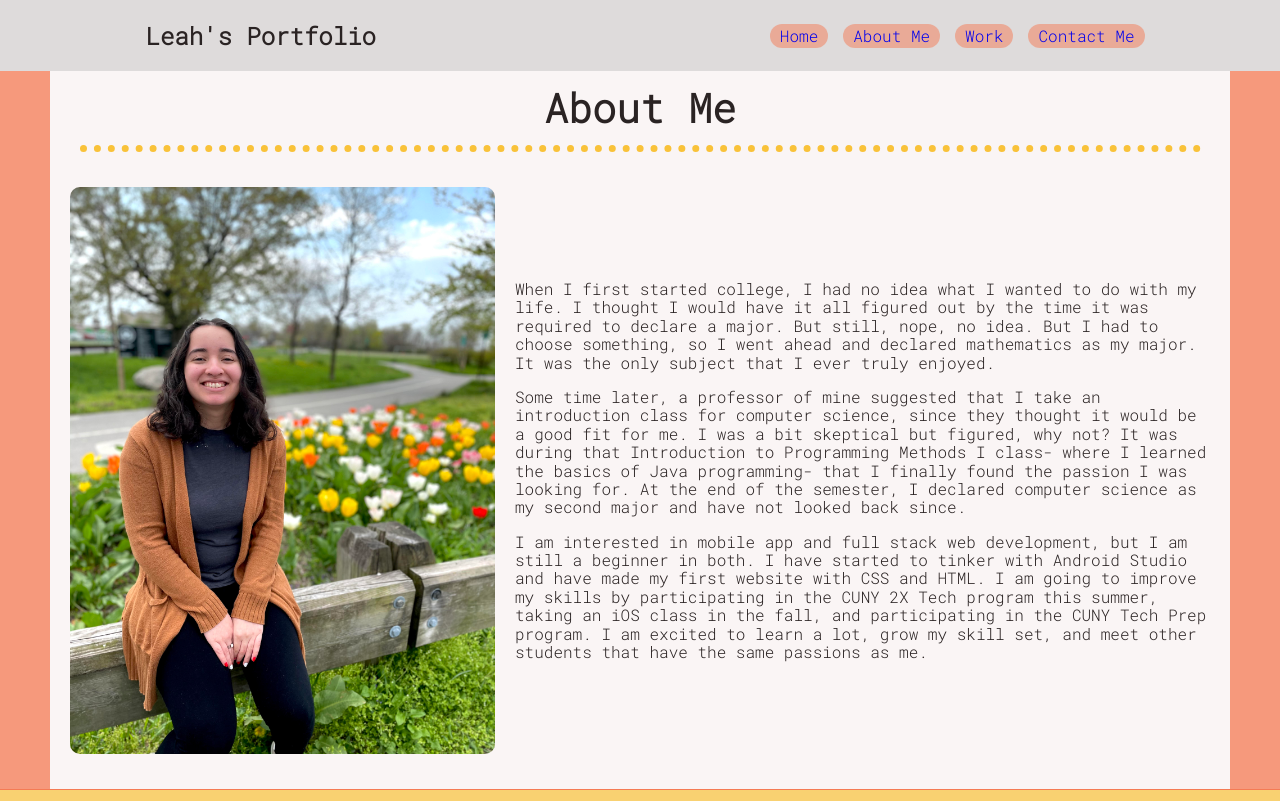
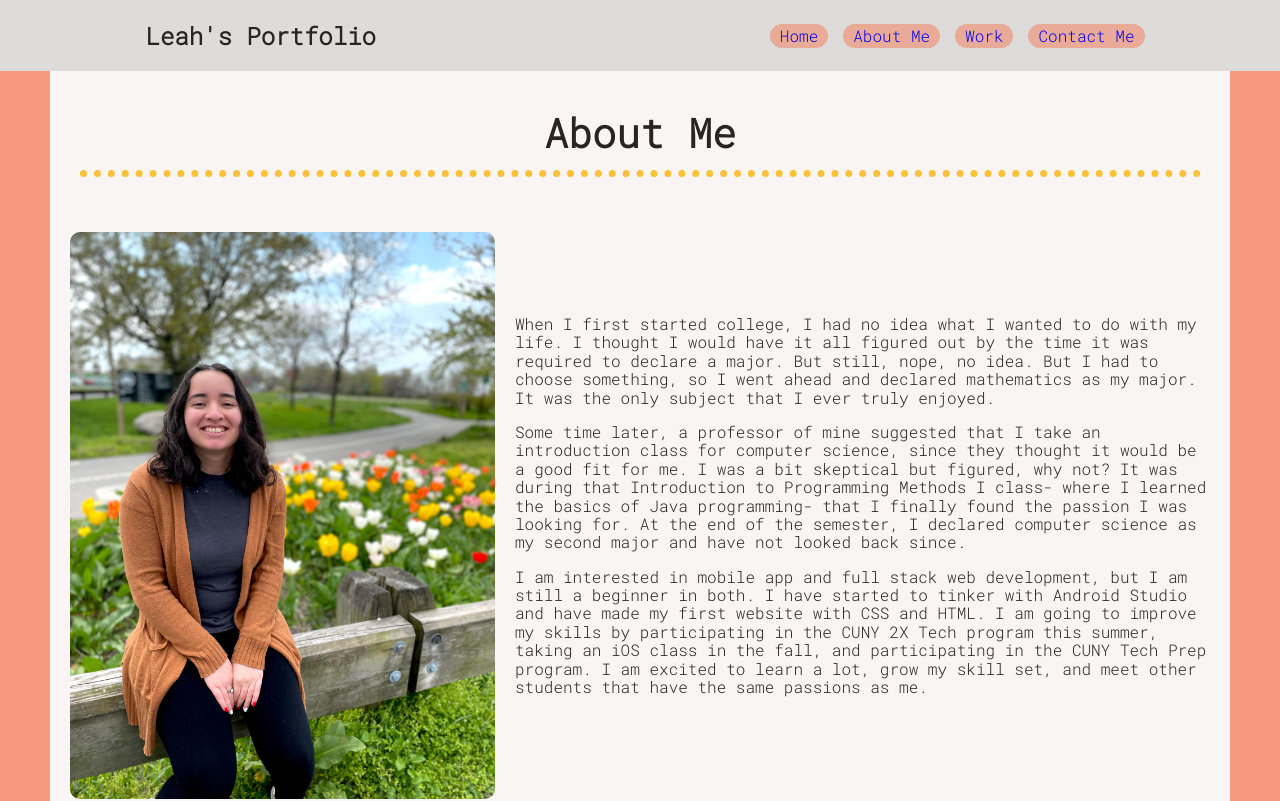
Before and after one commit to lbcmp/Responsive-Portfolio-Website, a plain HTML site: page Responsive Portfolio Website/html/aboutme.html in a window 1280 px wide. Shown: the top 801 px of the page. Drawn offline with nearby package versions, Linux system fonts and the light colour scheme.

Commit message:
Added padding to sectionTitle and about-img

```diff
--- a/Responsive Portfolio Website/style.css
+++ b/Responsive Portfolio Website/style.css
@@ -155,6 +155,7 @@ footer a:visited {
 .sectionTitle {
 	width:95%;
 	padding:15px;
+	padding-top: 40px;
 
 	display:flex;
 	justify-content: center;
@@ -248,6 +249,7 @@ About Me
 
 .about img {
 	width:425px;
+	margin-top:20px;
 	border:none;
 	border-radius:10px;
 }
```
